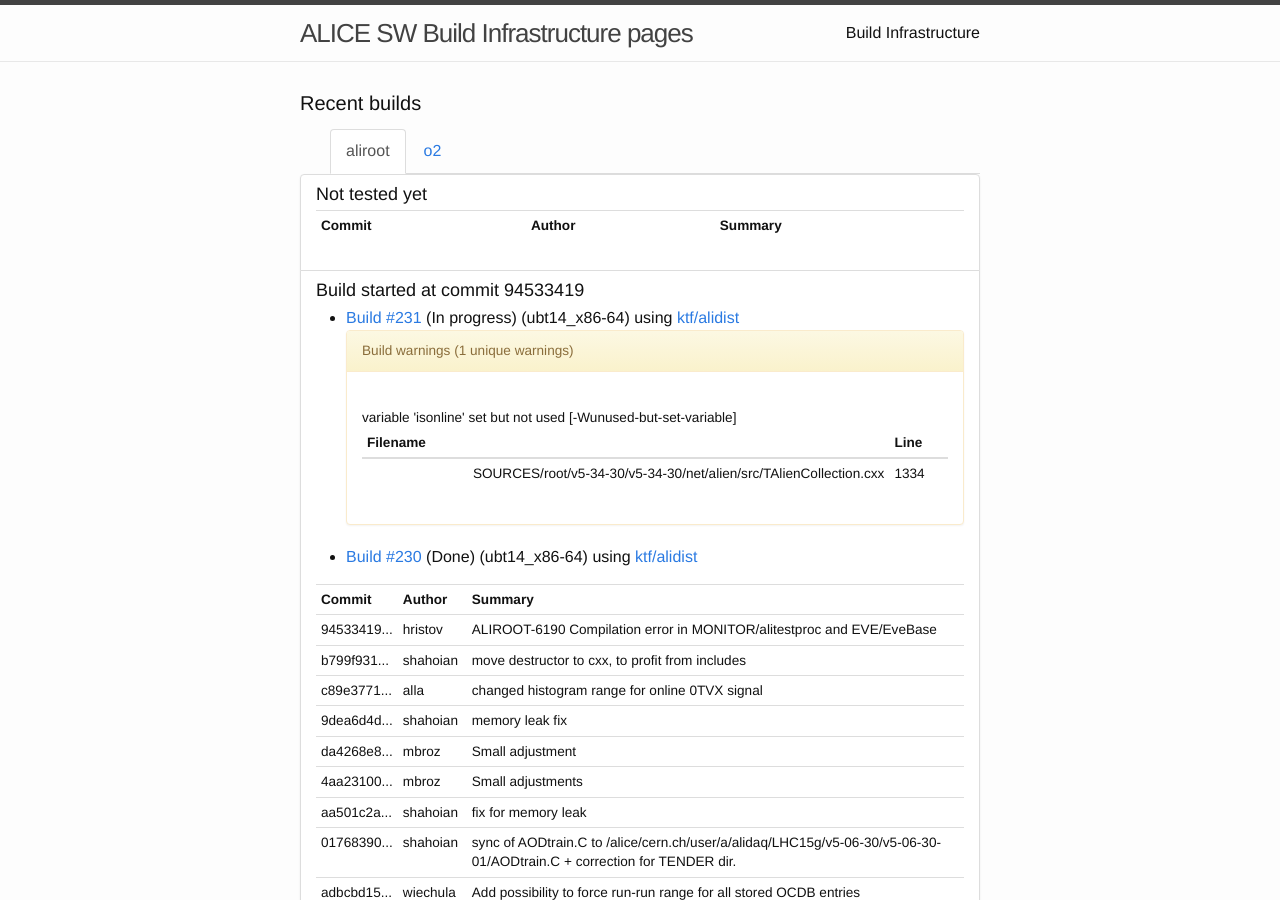
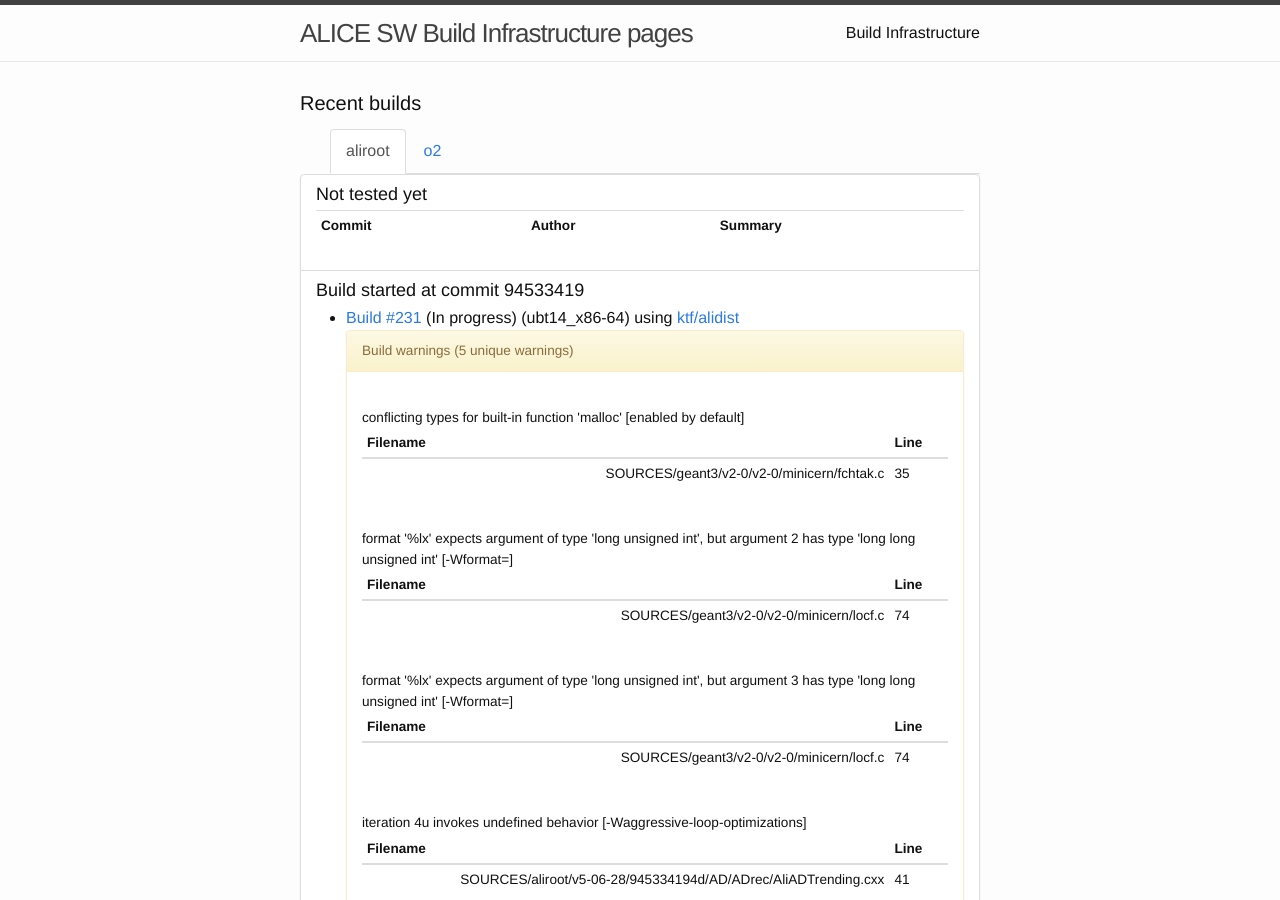
Before and after one commit to alisw/alisw.github.io, a Jekyll site: the page built from index.html, in a window 1280 px wide and 900 px high. Built offline with Jekyll 4.4.1, drawn with Linux system fonts in a browser that asks for light colours; nearby versions of some CDN libraries.

Commit message:
Updated results.

```diff
--- a/_data/build.json
+++ b/_data/build.json
@@ -17,6 +17,8 @@
                         "key" : "ktf",
                         "9" : {
                           "buckets" : [ {
+                            "key" : "compilation_warning"
+                          }, {
                             "key" : "sources",
                             "6" : {
                               "buckets" : [ {
@@ -81,8 +83,6 @@
                                 }
                               } ]
                             }
-                          }, {
-                            "key" : "compilation_warning"
                           } ]
                         }
                       } ]
--- a/_data/warnings.json
+++ b/_data/warnings.json
@@ -2,9 +2,57 @@
   "aggregations" : {
     "by_build" : {
       "buckets" : [ {
-        "key" : "228",
+        "key" : "231",
         "by_message" : {
           "buckets" : [ {
+            "key" : "conflicting types for built-in function 'malloc' [enabled by default]",
+            "filename" : {
+              "buckets" : [ {
+                "key" : "SOURCES/geant3/v2-0/v2-0/minicern/fchtak.c",
+                "line" : {
+                  "buckets" : [ {
+                    "key" : "35"
+                  } ]
+                }
+              } ]
+            }
+          }, {
+            "key" : "format '%lx' expects argument of type 'long unsigned int', but argument 2 has type 'long long unsigned int' [-Wformat=]",
+            "filename" : {
+              "buckets" : [ {
+                "key" : "SOURCES/geant3/v2-0/v2-0/minicern/locf.c",
+                "line" : {
+                  "buckets" : [ {
+                    "key" : "74"
+                  } ]
+                }
+              } ]
+            }
+          }, {
+            "key" : "format '%lx' expects argument of type 'long unsigned int', but argument 3 has type 'long long unsigned int' [-Wformat=]",
+            "filename" : {
+              "buckets" : [ {
+                "key" : "SOURCES/geant3/v2-0/v2-0/minicern/locf.c",
+                "line" : {
+                  "buckets" : [ {
+                    "key" : "74"
+                  } ]
+                }
+              } ]
+            }
+          }, {
+            "key" : "iteration 4u invokes undefined behavior [-Waggressive-loop-optimizations]",
+            "filename" : {
+              "buckets" : [ {
+                "key" : "SOURCES/aliroot/v5-06-28/945334194d/AD/ADrec/AliADTrending.cxx",
+                "line" : {
+                  "buckets" : [ {
+                    "key" : "41"
+                  } ]
+                }
+              } ]
+            }
+          }, {
             "key" : "variable 'isonline' set but not used [-Wunused-but-set-variable]",
             "filename" : {
               "buckets" : [ {
@@ -19,7 +67,7 @@
           } ]
         }
       }, {
-        "key" : "231",
+        "key" : "228",
         "by_message" : {
           "buckets" : [ {
             "key" : "variable 'isonline' set but not used [-Wunused-but-set-variable]",
```
